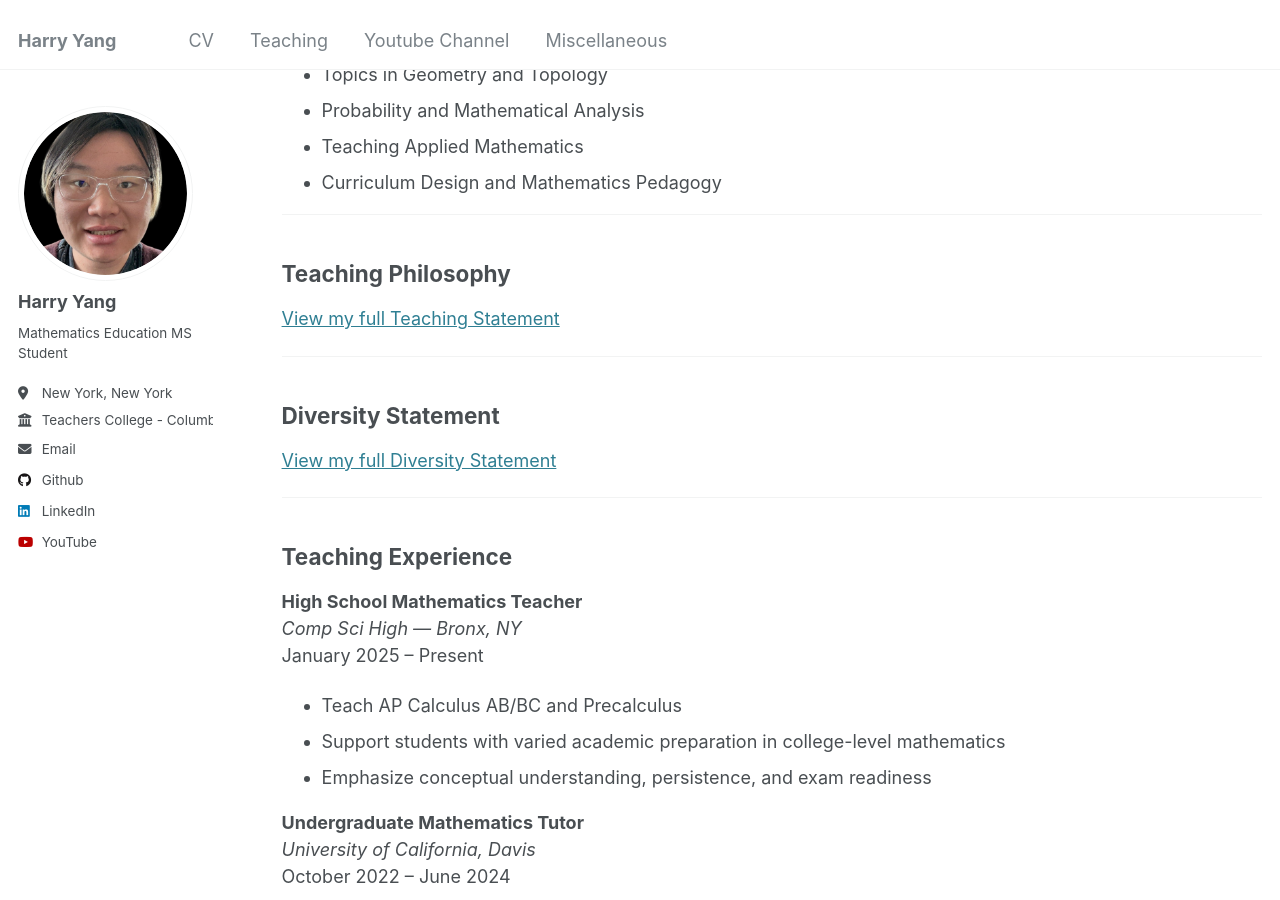
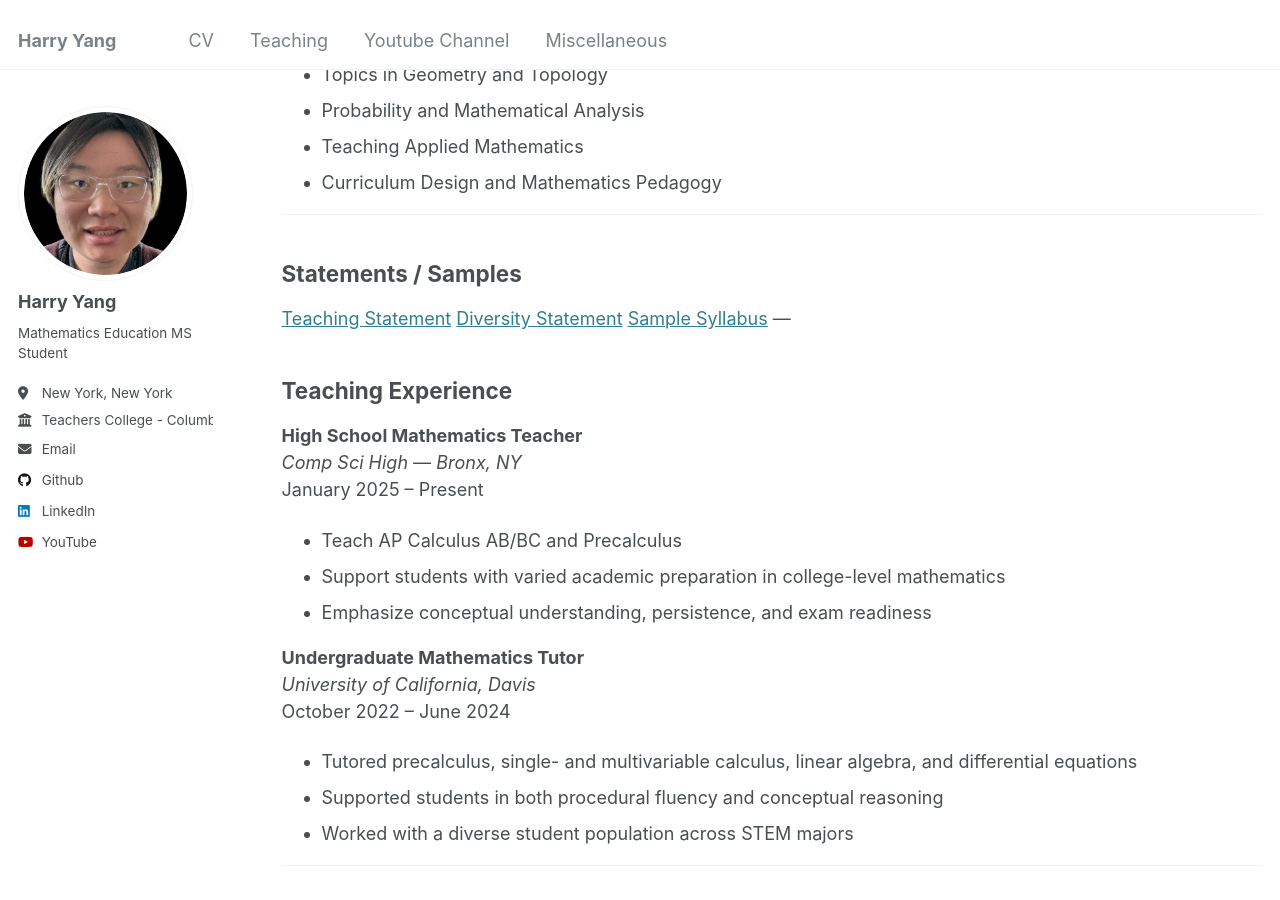
Before and after one commit to harry-yangmath/harry-yangmath.github.io, a Jekyll site: the page built from _pages/cv.md, in a window 1280 px wide and 900 px high, scrolled down 486 px. Built offline with Jekyll 4.4.1, drawn with Linux system fonts in a browser that asks for light colours.

Commit message:
syllabus ex

```diff
--- a/_pages/cv.md
+++ b/_pages/cv.md
@@ -28,15 +28,12 @@ redirect_from:
 
 ---
 
-## Teaching Philosophy
-[View my full Teaching Statement]({{ site.baseurl }}/files/Teaching_Statement.pdf)
-
+## Statements / Samples
+[Teaching Statement]({{ site.baseurl }}/files/Teaching_Statement.pdf)
+[Diversity Statement]({{ site.baseurl }}/files/Diversity_Statement.pdf)
+[Sample Syllabus]({{ site.baseurl }}/files/Sample_Syllabus.pdf)
 ---
 
-## Diversity Statement
-[View my full Diversity Statement]({{ site.baseurl }}/files/Diversity_Statement.pdf)
-
----
 
 ## Teaching Experience
 
```
Also changed, not shown: 1 other file.
